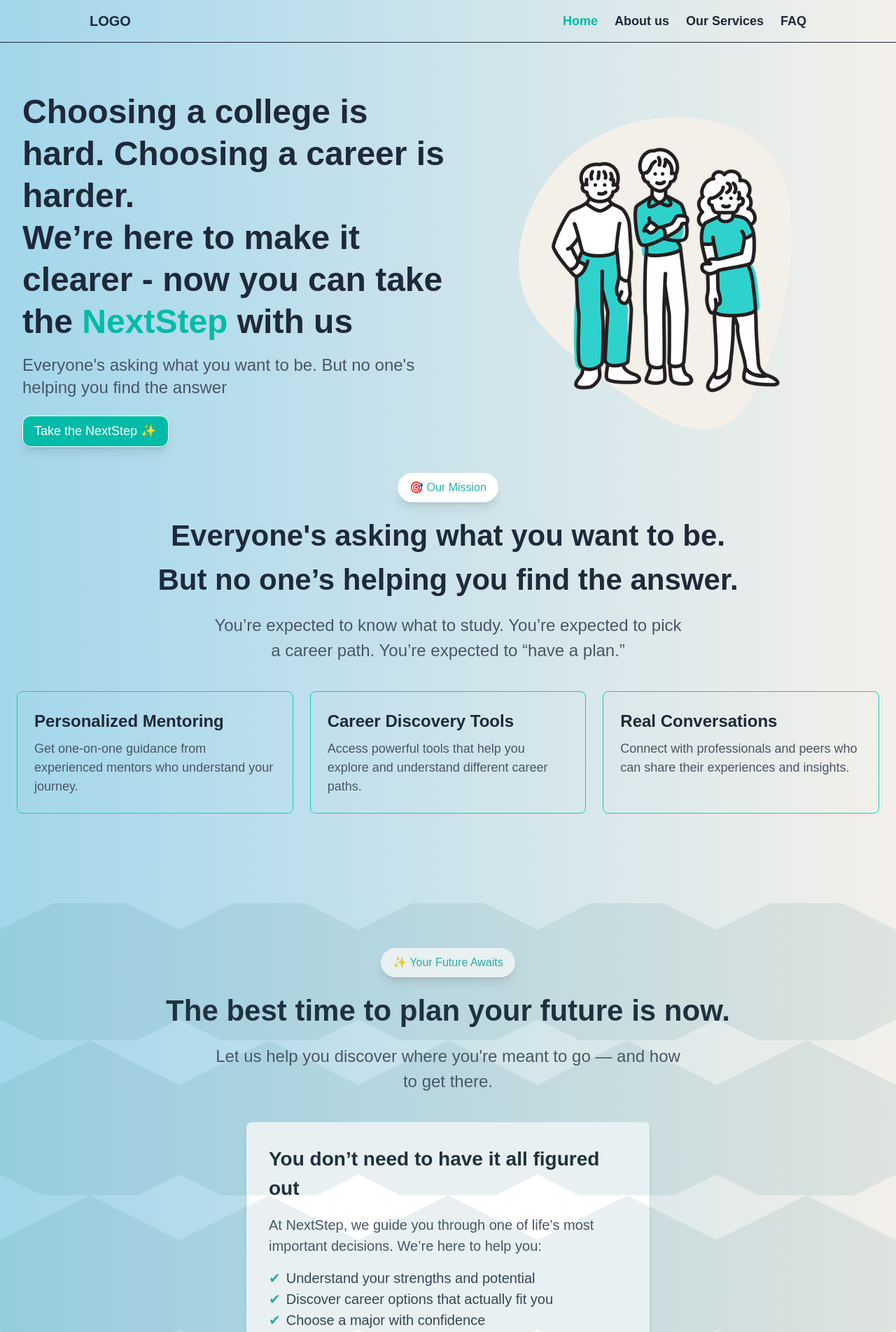
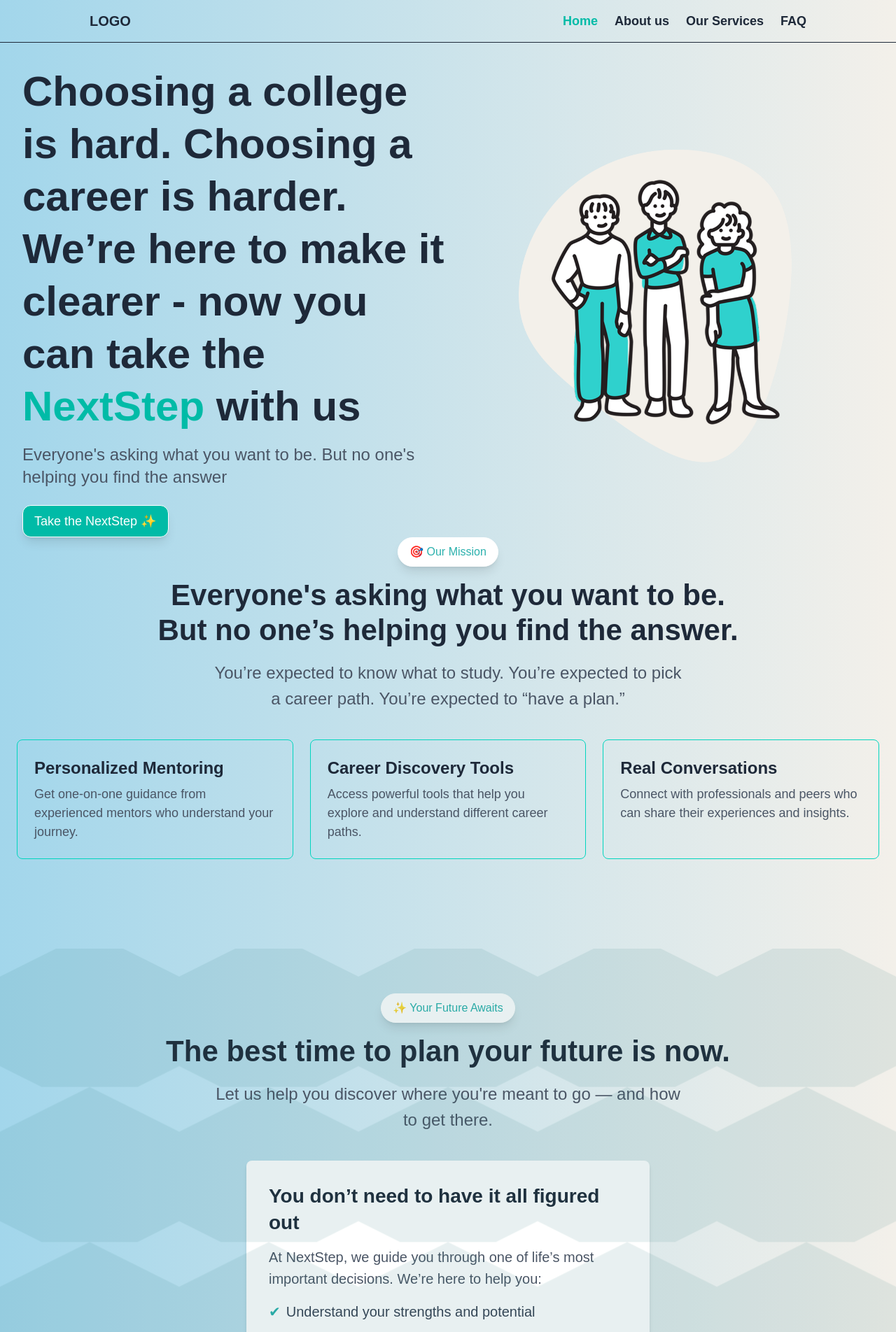
Before and after one commit to RivaldiYN/nextstep, a Next.js app: page / in a window 1280 px wide. Shown: the top 1904 px of the page at 70% size. Built offline with nearby package versions, Linux system fonts and the light colour scheme.

Commit message:
feat: enhance navbar functionality and improve layout for better responsiveness

```diff
--- a/src/app/page.tsx
+++ b/src/app/page.tsx
@@ -2,6 +2,7 @@
 import Link from 'next/link';
 import { usePathname } from 'next/navigation';
 import Image from 'next/image';
+import { useState } from 'react';
 
 const navItems = [
   { name: "Home", href: "/" },
@@ -12,17 +13,32 @@ const navItems = [
 
 export default function HomePage() {
   const pathname = usePathname();
+  const [menuOpen, setMenuOpen] = useState(false);
+
   return (
     <div className="font-['Plus Jakarta Sans'] text-gray-800 bg-gradient-to-r from-[#A2D6EB] to-[#F3F0EA] min-h-screen">
+
       {/* Navbar */}
-      <nav className="flex justify-between items-center py-4 px-32 border-b">
+      <nav className="flex flex-wrap justify-between items-center py-4 px-6 md:px-32 border-b relative">
         <div className="text-xl font-bold">LOGO</div>
-        <ul className="flex space-x-6 text-[18px] font-extrabold">
+
+        {/* Toggle Button for Mobile */}
+        <button
+          onClick={() => setMenuOpen(!menuOpen)}
+          className="md:hidden text-gray-800 focus:outline-none"
+        >
+          ☰
+        </button>
+
+        {/* Menu Items */}
+        <ul className={`w-full md:w-auto ${menuOpen ? 'block' : 'hidden'} md:flex space-y-2 md:space-y-0 md:space-x-6 mt-4 md:mt-0 text-[16px] md:text-[18px] font-extrabold`}>
           {navItems.map((item) => (
             <li key={item.href}>
               <Link
                 href={item.href}
-                className={pathname === item.href ? "text-teal-500" : "text-gray-800 hover:text-teal-500"}
+                className={pathname === item.href
+                  ? "text-teal-500 block"
+                  : "text-gray-800 hover:text-teal-500 block"}
               >
                 {item.name}
               </Link>
@@ -30,21 +46,23 @@ export default function HomePage() {
           ))}
         </ul>
       </nav>
+
       {/* Hero Section */}
-      <section className="flex flex-col md:flex-row items-center px-8 pt-8">
+      <section className="flex flex-col md:flex-row items-center px-6 md:px-8 pt-8">
         <div className="flex-1">
-          <h1 className="text-6xl md:text-5xl font-bold leading-tight mb-4">
+          <h1 className="text-3xl sm:text-4xl md:text-5xl lg:text-6xl font-bold leading-tight mb-4">
             Choosing a college is hard. Choosing a career is harder. <br />
             We&rsquo;re here to make it clearer - now you can take the <span className="text-teal-500">NextStep</span> with us
           </h1>
-          <p className="text-2xl text-gray-600 mb-6">
+          <p className="text-base sm:text-lg md:text-2xl text-gray-600 mb-6">
             Everyone&apos;s asking what you want to be. But no one&apos;s helping you find the answer
           </p>
-          <button className="bg-teal-500 text-white py-2 px-4 rounded-xl border border-white shadow-lg text-[18px]">
+          <button className="bg-teal-500 text-white py-2 px-4 rounded-xl border border-white shadow-lg text-base sm:text-lg md:text-[18px]">
             Take the NextStep ✨
           </button>
         </div>
-        <div className="flex-1 flex justify-center mt-4 md:mt-0">
+
+        <div className="flex-1 flex justify-center mt-6 md:mt-0">
           <div className="relative w-full flex justify-center">
             <div className="absolute inset-0 w-[80%] h-[80%] rounded-full opacity-70 blur-md z-0" />
             <Image
@@ -52,19 +70,21 @@ export default function HomePage() {
               alt="Hero Illustration"
               width={600}
               height={400}
-              className="w-1/2 md:w-2/3 relative z-10"
+              className="w-2/3 sm:w-1/2 md:w-2/3 relative z-10"
               priority
             />
           </div>
         </div>
       </section>
-      {/* Features Section */}
-      <section className="text-center px-6 mb-32">
-        <button className="bg-white text-[#29B0AC] py-2 px-4 rounded-full border border-white shadow-lg  text-center">
+            {/* Features Section */}
+            <section className="text-center px-6 mb-32">
+        <button className="bg-white text-[#29B0AC] py-2 px-4 rounded-full border border-white shadow-lg text-sm sm:text-base md:text-center">
           🎯 Our Mission
         </button>
-        <p className="text-[42px] font-semibold mb-4 mt-4">Everyone&apos;s asking what you want to be.<br />But no one&rsquo;s helping you find the answer.</p>
-        <p className="text-[24px] text-gray-600 max-w-2xl mx-auto mb-10">
+        <p className="text-2xl sm:text-3xl md:text-[42px] font-semibold mb-4 mt-4">
+          Everyone&apos;s asking what you want to be.<br />But no one&rsquo;s helping you find the answer.
+        </p>
+        <p className="text-base sm:text-lg md:text-[24px] text-gray-600 max-w-2xl mx-auto mb-10">
           You&rsquo;re expected to know what to study. You&rsquo;re expected to pick a career path. You&rsquo;re expected to &ldquo;have a plan.&rdquo;
         </p>
         <div className="grid grid-cols-1 md:grid-cols-3 gap-6">
@@ -83,16 +103,15 @@ export default function HomePage() {
             }
           ].map((item, i) => (
             <div key={i} className="border border-teal-400 rounded-lg p-6 text-left">
-              <h3 className="font-semibold mb-2 text-[24px]">{item.title}</h3>
-              <p className="text-[18px] text-gray-600">{item.desc}</p>
+              <h3 className="font-semibold mb-2 text-xl sm:text-2xl md:text-[24px]">{item.title}</h3>
+              <p className="text-base sm:text-[16px] md:text-[18px] text-gray-600">{item.desc}</p>
             </div>
           ))}
         </div>
       </section>
+
       {/* Call to Action Section */}
-      {/* Call to Action Section */}
-      <section className="relative bg-gradient-to-r from-[#A2D6EB] to-[#F3F0EA] py-16 px-8 text-center overflow-hidden">
-        {/* Hexagon SVG Background */}
+      <section className="relative bg-gradient-to-r from-[#A2D6EB] to-[#F3F0EA] py-16 px-6 md:px-8 text-center overflow-hidden">
         <svg
           className="absolute inset-0 w-full h-full opacity-10 z-0"
           xmlns="http://www.w3.org/2000/svg"
@@ -113,43 +132,41 @@ export default function HomePage() {
           <rect width="100%" height="100%" fill="url(#hexPattern)" />
         </svg>
 
-        {/* CTA Content */}
-        <button className="bg-white text-[#29B0AC] py-2 px-4 rounded-full border border-white shadow-lg text-center">
+        <button className="bg-white text-[#29B0AC] py-2 px-4 rounded-full border border-white shadow-lg text-sm sm:text-base">
           ✨ Your Future Awaits
         </button>
-        <p className="text-[42px] font-semibold mb-4 mt-4">The best time to plan your future is now.</p>
-        <p className="text-[24px] text-gray-600 max-w-2xl mx-auto mb-10">
+        <p className="text-2xl sm:text-3xl md:text-[42px] font-semibold mb-4 mt-4">The best time to plan your future is now.</p>
+        <p className="text-base sm:text-lg md:text-[24px] text-gray-600 max-w-2xl mx-auto mb-10">
           Let us help you discover where you&apos;re meant to go — and how to get there.
         </p>
-        <div className="bg-white p-8 rounded-lg max-w-xl mx-auto shadow-md z-10">
-          <p className="text-left font-bold text-[28px] mb-4 text-gray-800">
+        <div className="bg-white p-6 sm:p-8 rounded-lg max-w-xl mx-auto shadow-md z-10">
+          <p className="text-left font-bold text-xl sm:text-2xl md:text-[28px] mb-4 text-gray-800">
             You don&rsquo;t need to have it all figured out
           </p>
-          <p className="text-left text-[20px] text-gray-600 mb-4">
+          <p className="text-left text-base sm:text-lg md:text-[20px] text-gray-600 mb-4">
             At NextStep, we guide you through one of life&rsquo;s most important decisions. We&rsquo;re here to help you:
           </p>
-          <ul className="text-left text-[20px] text-gray-700 mb-6 list-none">
-            <li className="flex items-start gap-2">
-              <span className="text-[#29B0AC]">✔</span>
-              <span>Understand your strengths and potential</span>
-            </li>
-            <li className="flex items-start gap-2">
-              <span className="text-[#29B0AC]">✔</span>
-              <span>Discover career options that actually fit you</span>
-            </li>
-            <li className="flex items-start gap-2">
-              <span className="text-[#29B0AC]">✔</span>
-              <span>Choose a major with confidence</span>
-            </li>
+          <ul className="text-left text-base sm:text-lg md:text-[20px] text-gray-700 mb-6 list-none space-y-2">
+            {[
+              "Understand your strengths and potential",
+              "Discover career options that actually fit you",
+              "Choose a major with confidence"
+            ].map((text, i) => (
+              <li key={i} className="flex items-start gap-2">
+                <span className="text-[#29B0AC]">✔</span>
+                <span>{text}</span>
+              </li>
+            ))}
           </ul>
-          <button className="z-10 relative bg-teal-500 text-white py-2 px-4 rounded-xl border border-white shadow-lg hover:bg-teal-600 transition text-[24px]">
+          <button className="z-10 relative bg-teal-500 text-white py-2 px-4 rounded-xl border border-white shadow-lg hover:bg-teal-600 transition text-base sm:text-lg md:text-[24px]">
             ✨ Take the NextStep ✨
           </button>
         </div>
       </section>
+
       {/* Footer */}
-      <footer className="bg-gray-900 text-white py-10 px-8 text-sm">
-        <div className="grid grid-cols-1 md:grid-cols-4 gap-8">
+      <footer className="bg-gray-900 text-white py-10 px-6 md:px-8 text-xs sm:text-sm">
+        <div className="grid grid-cols-1 md:grid-cols-4 gap-8 text-sm sm:text-base">
           <div>
             <div className="font-bold text-lg mb-2">LOGO</div>
             <p>Helping students find their path to success</p>
@@ -173,7 +190,7 @@ export default function HomePage() {
             <p>Twitter<br />LinkedIn<br />Instagram</p>
           </div>
         </div>
-        <div className="mt-10 text-center text-xs text-gray-400">
+        <div className="mt-10 text-center text-gray-400 text-[10px] sm:text-xs">
           © 2025 NextStep. All rights reserved.
         </div>
       </footer>
```
